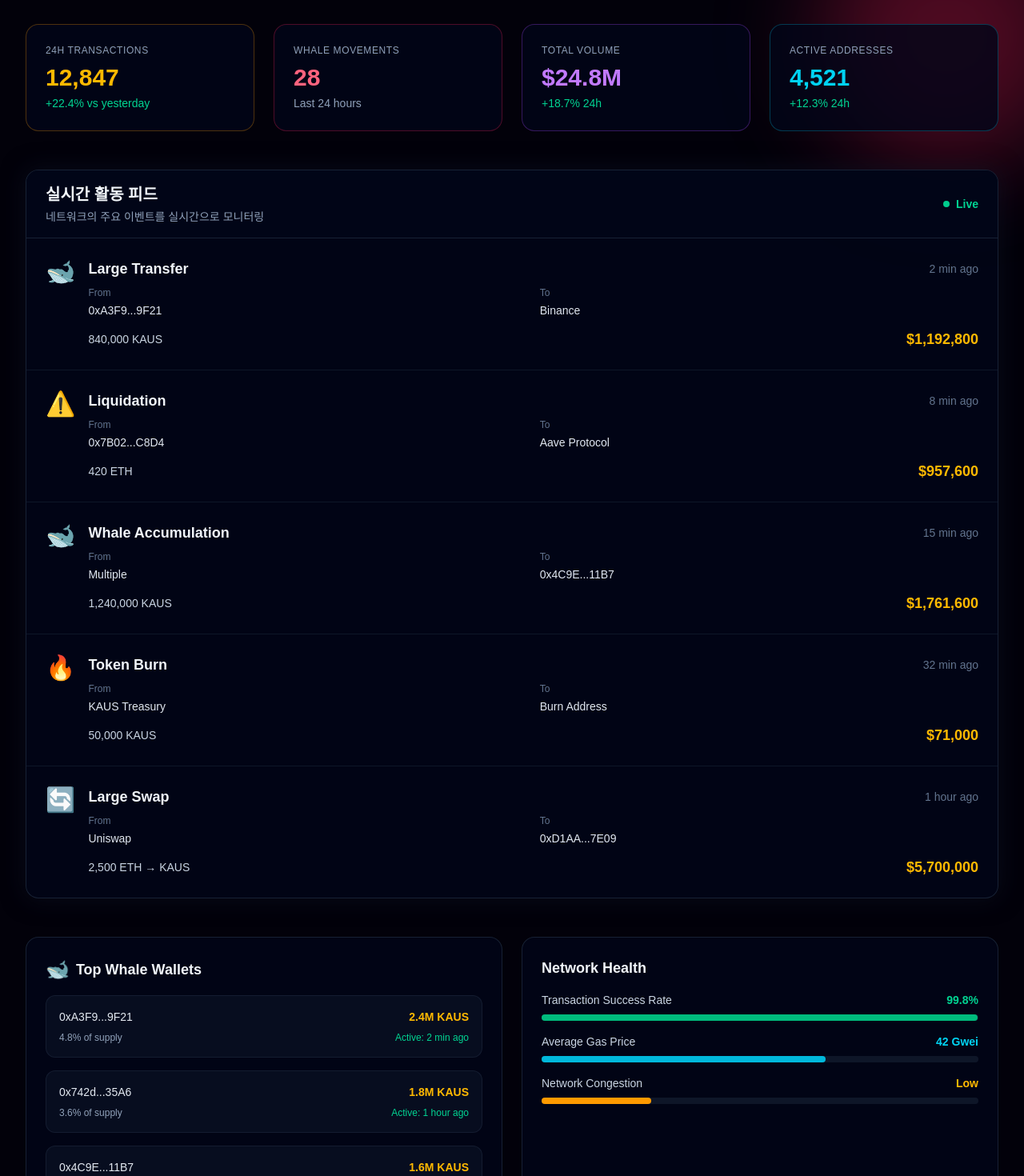
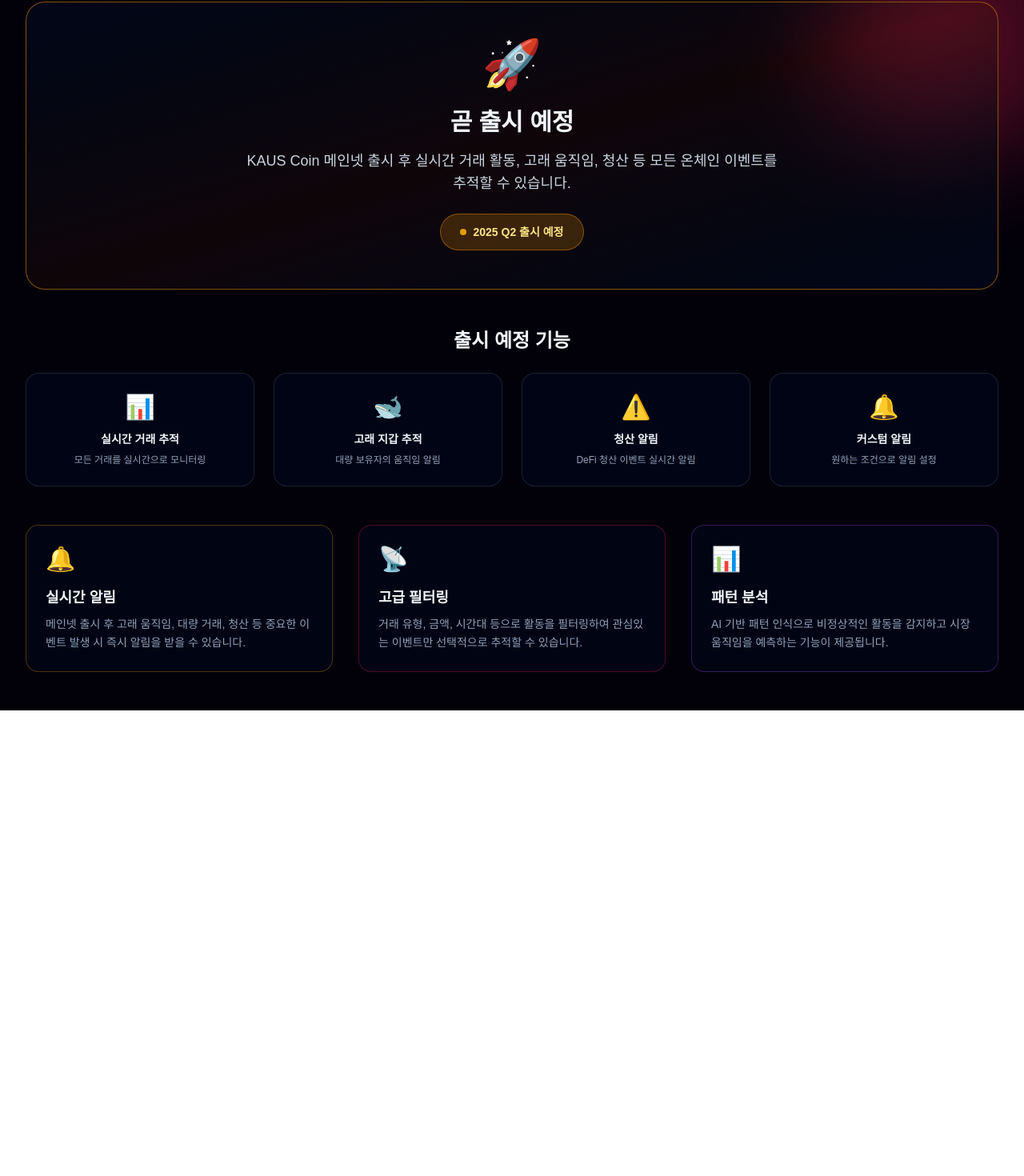
Before and after one commit to kongks5798-coder/coin-center, a Next.js app: page /activity in a window 1280 px wide. Shown: the part 307-1777 px from the top of the page at 80% size. After the commit the page ends 1195 px from the top, so only its background shows below. Built offline with nearby package versions, Linux system fonts and the light colour scheme.

Commit message:
Replace demo data with 'Coming Soon' messages on all feature pages

```diff
--- a/src/app/activity/page.tsx
+++ b/src/app/activity/page.tsx
@@ -1,20 +1,6 @@
 import Link from "next/link";
 
 export default function ActivityPage() {
-  const activities = [
-    { type: "whale", action: "Large Transfer", from: "0xA3F9...9F21", to: "Binance", amount: "840,000 KAUS", usd: "$1,192,800", time: "2 min ago", icon: "🐋" },
-    { type: "liquidation", action: "Liquidation", from: "0x7B02...C8D4", to: "Aave Protocol", amount: "420 ETH", usd: "$957,600", time: "8 min ago", icon: "⚠️" },
-    { type: "whale", action: "Whale Accumulation", from: "Multiple", to: "0x4C9E...11B7", amount: "1,240,000 KAUS", usd: "$1,761,600", time: "15 min ago", icon: "🐋" },
-    { type: "burn", action: "Token Burn", from: "KAUS Treasury", to: "Burn Address", amount: "50,000 KAUS", usd: "$71,000", time: "32 min ago", icon: "🔥" },
-    { type: "swap", action: "Large Swap", from: "Uniswap", to: "0xD1AA...7E09", amount: "2,500 ETH → KAUS", usd: "$5,700,000", time: "1 hour ago", icon: "🔄" },
-  ];
-
-  const whaleWallets = [
-    { address: "0xA3F9...9F21", balance: "2.4M KAUS", percentage: "4.8%", lastActive: "2 min ago" },
-    { address: "0x742d...35A6", balance: "1.8M KAUS", percentage: "3.6%", lastActive: "1 hour ago" },
-    { address: "0x4C9E...11B7", balance: "1.6M KAUS", percentage: "3.2%", lastActive: "15 min ago" },
-  ];
-
   return (
     <main className="relative min-h-screen overflow-hidden bg-[#02010a] text-slate-100">
       <div className="pointer-events-none absolute inset-0">
@@ -63,131 +49,46 @@
             Live Activity Feed
           </h1>
           <p className="text-lg text-slate-300 max-w-3xl mx-auto">
-            대량 전송, 청산, 고래 움직임을 실시간으로 추적합니다. 네트워크에서 발생하는 모든 주요 이벤트를 확인하세요.
+            실시간 네트워크 활동 추적 시스템입니다. KAUS 메인넷 출시와 함께 활성화됩니다.
           </p>
         </div>
 
-        {/* Activity Stats */}
-        <div className="grid grid-cols-1 md:grid-cols-4 gap-6 mb-12">
-          <div className="rounded-2xl border border-amber-500/30 bg-slate-950/80 p-6">
-            <p className="text-xs text-slate-400 uppercase tracking-wider mb-2">24h Transactions</p>
-            <p className="text-3xl font-bold text-amber-400">12,847</p>
-            <p className="text-sm text-emerald-400 mt-1">+22.4% vs yesterday</p>
-          </div>
-          <div className="rounded-2xl border border-rose-500/30 bg-slate-950/80 p-6">
-            <p className="text-xs text-slate-400 uppercase tracking-wider mb-2">Whale Movements</p>
-            <p className="text-3xl font-bold text-rose-400">28</p>
-            <p className="text-sm text-slate-400 mt-1">Last 24 hours</p>
-          </div>
-          <div className="rounded-2xl border border-purple-500/30 bg-slate-950/80 p-6">
-            <p className="text-xs text-slate-400 uppercase tracking-wider mb-2">Total Volume</p>
-            <p className="text-3xl font-bold text-purple-400">$24.8M</p>
-            <p className="text-sm text-emerald-400 mt-1">+18.7% 24h</p>
-          </div>
-          <div className="rounded-2xl border border-cyan-500/30 bg-slate-950/80 p-6">
-            <p className="text-xs text-slate-400 uppercase tracking-wider mb-2">Active Addresses</p>
-            <p className="text-3xl font-bold text-cyan-400">4,521</p>
-            <p className="text-sm text-emerald-400 mt-1">+12.3% 24h</p>
+        {/* Coming Soon Notice */}
+        <div className="mb-12 rounded-3xl border border-amber-500/50 bg-gradient-to-br from-slate-950 via-amber-950/20 to-slate-950 p-12 text-center">
+          <div className="text-6xl mb-6">🚀</div>
+          <h2 className="text-3xl font-bold text-slate-100 mb-4">곧 출시 예정</h2>
+          <p className="text-lg text-slate-300 mb-6 max-w-2xl mx-auto">
+            KAUS Coin 메인넷 출시 후 실시간 거래 활동, 고래 움직임, 청산 등 모든 온체인 이벤트를 추적할 수 있습니다.
+          </p>
+          <div className="inline-flex items-center gap-2 rounded-full bg-amber-500/20 border border-amber-500/40 px-6 py-3 text-sm font-semibold text-amber-200">
+            <span className="h-2 w-2 rounded-full bg-amber-400 animate-pulse"></span>
+            2025 Q2 출시 예정
           </div>
         </div>
 
-        {/* Live Activity Feed */}
-        <div className="rounded-2xl border border-slate-800/80 bg-slate-950/80 overflow-hidden shadow-[0_0_30px_rgba(15,23,42,0.5)] mb-12">
-          <div className="bg-slate-950/90 border-b border-slate-800/80 px-6 py-4 flex items-center justify-between">
-            <div>
-              <h2 className="text-xl font-semibold text-slate-100">실시간 활동 피드</h2>
-              <p className="text-sm text-slate-400 mt-1">네트워크의 주요 이벤트를 실시간으로 모니터링</p>
+        {/* Feature Preview */}
+        <div className="mb-12">
+          <h2 className="text-2xl font-bold text-slate-100 mb-6 text-center">출시 예정 기능</h2>
+          <div className="grid grid-cols-1 md:grid-cols-4 gap-6">
+            <div className="rounded-2xl border border-slate-800/80 bg-slate-950/80 p-6 text-center">
+              <div className="text-3xl mb-3">📊</div>
+              <p className="text-sm font-semibold text-slate-100 mb-2">실시간 거래 추적</p>
+              <p className="text-xs text-slate-400">모든 거래를 실시간으로 모니터링</p>
             </div>
-            <div className="flex items-center gap-2">
-              <span className="h-2 w-2 rounded-full bg-emerald-400 animate-pulse"></span>
-              <span className="text-sm text-emerald-400 font-semibold">Live</span>
+            <div className="rounded-2xl border border-slate-800/80 bg-slate-950/80 p-6 text-center">
+              <div className="text-3xl mb-3">🐋</div>
+              <p className="text-sm font-semibold text-slate-100 mb-2">고래 지갑 추적</p>
+              <p className="text-xs text-slate-400">대량 보유자의 움직임 알림</p>
             </div>
-          </div>
-
-          <div className="divide-y divide-slate-800/50">
-            {activities.map((activity, index) => (
-              <div key={index} className="p-6 hover:bg-slate-900/50 transition">
-                <div className="flex items-start gap-4">
-                  <div className="text-3xl">{activity.icon}</div>
-                  <div className="flex-1">
-                    <div className="flex items-center justify-between mb-2">
-                      <h3 className="text-lg font-semibold text-slate-100">{activity.action}</h3>
-                      <span className="text-sm text-slate-500">{activity.time}</span>
-                    </div>
-                    <div className="grid grid-cols-2 gap-4 mb-3">
-                      <div>
-                        <p className="text-xs text-slate-500 mb-1">From</p>
-                        <p className="font-mono text-sm text-slate-200">{activity.from}</p>
-                      </div>
-                      <div>
-                        <p className="text-xs text-slate-500 mb-1">To</p>
-                        <p className="font-mono text-sm text-slate-200">{activity.to}</p>
-                      </div>
-                    </div>
-                    <div className="flex items-center justify-between">
-                      <span className="font-mono text-sm text-slate-300">{activity.amount}</span>
-                      <span className="text-lg font-bold text-amber-400">{activity.usd}</span>
-                    </div>
-                  </div>
-                </div>
-              </div>
-            ))}
-          </div>
-        </div>
-
-        {/* Whale Tracker */}
-        <div className="grid md:grid-cols-2 gap-6 mb-12">
-          <div className="rounded-2xl border border-slate-800/80 bg-slate-950/80 p-6">
-            <h3 className="text-lg font-semibold text-slate-100 mb-4 flex items-center gap-2">
-              <span className="text-2xl">🐋</span>
-              Top Whale Wallets
-            </h3>
-            <div className="space-y-4">
-              {whaleWallets.map((wallet, index) => (
-                <div key={index} className="rounded-xl border border-slate-800/60 bg-slate-900/50 p-4">
-                  <div className="flex items-center justify-between mb-2">
-                    <span className="font-mono text-sm text-slate-200">{wallet.address}</span>
-                    <span className="text-sm font-semibold text-amber-400">{wallet.balance}</span>
-                  </div>
-                  <div className="flex items-center justify-between text-xs">
-                    <span className="text-slate-400">{wallet.percentage} of supply</span>
-                    <span className="text-emerald-400">Active: {wallet.lastActive}</span>
-                  </div>
-                </div>
-              ))}
+            <div className="rounded-2xl border border-slate-800/80 bg-slate-950/80 p-6 text-center">
+              <div className="text-3xl mb-3">⚠️</div>
+              <p className="text-sm font-semibold text-slate-100 mb-2">청산 알림</p>
+              <p className="text-xs text-slate-400">DeFi 청산 이벤트 실시간 알림</p>
             </div>
-          </div>
-
-          <div className="rounded-2xl border border-slate-800/80 bg-slate-950/80 p-6">
-            <h3 className="text-lg font-semibold text-slate-100 mb-4">Network Health</h3>
-            <div className="space-y-4">
-              <div>
-                <div className="flex items-center justify-between mb-2">
-                  <span className="text-sm text-slate-300">Transaction Success Rate</span>
-                  <span className="text-sm font-semibold text-emerald-400">99.8%</span>
-                </div>
-                <div className="bg-slate-800/50 rounded-full h-2">
-                  <div className="bg-emerald-500 h-full rounded-full" style={{ width: '99.8%' }} />
-                </div>
-              </div>
-              <div>
-                <div className="flex items-center justify-between mb-2">
-                  <span className="text-sm text-slate-300">Average Gas Price</span>
-                  <span className="text-sm font-semibold text-cyan-400">42 Gwei</span>
-                </div>
-                <div className="bg-slate-800/50 rounded-full h-2">
-                  <div className="bg-cyan-500 h-full rounded-full" style={{ width: '65%' }} />
-                </div>
-              </div>
-              <div>
-                <div className="flex items-center justify-between mb-2">
-                  <span className="text-sm text-slate-300">Network Congestion</span>
-                  <span className="text-sm font-semibold text-amber-400">Low</span>
-                </div>
-                <div className="bg-slate-800/50 rounded-full h-2">
-                  <div className="bg-amber-500 h-full rounded-full" style={{ width: '25%' }} />
-                </div>
-              </div>
+            <div className="rounded-2xl border border-slate-800/80 bg-slate-950/80 p-6 text-center">
+              <div className="text-3xl mb-3">🔔</div>
+              <p className="text-sm font-semibold text-slate-100 mb-2">커스텀 알림</p>
+              <p className="text-xs text-slate-400">원하는 조건으로 알림 설정</p>
             </div>
           </div>
         </div>
@@ -198,21 +99,21 @@
             <div className="text-3xl mb-4">🔔</div>
             <h3 className="text-lg font-semibold text-slate-100 mb-2">실시간 알림</h3>
             <p className="text-sm text-slate-400 leading-relaxed">
-              고래 움직임, 대량 거래, 청산 등 중요한 이벤트 발생 시 즉시 알림을 받습니다. 커스터마이징 가능한 알림 설정.
+              메인넷 출시 후 고래 움직임, 대량 거래, 청산 등 중요한 이벤트 발생 시 즉시 알림을 받을 수 있습니다.
             </p>
           </div>
           <div className="rounded-2xl border border-rose-500/30 bg-slate-950/70 p-6">
             <div className="text-3xl mb-4">📡</div>
             <h3 className="text-lg font-semibold text-slate-100 mb-2">고급 필터링</h3>
             <p className="text-sm text-slate-400 leading-relaxed">
-              거래 유형, 금액, 시간대 등으로 활동을 필터링합니다. 관심있는 이벤트만 선택적으로 추적 가능.
+              거래 유형, 금액, 시간대 등으로 활동을 필터링하여 관심있는 이벤트만 선택적으로 추적할 수 있습니다.
             </p>
           </div>
           <div className="rounded-2xl border border-purple-500/30 bg-slate-950/70 p-6">
             <div className="text-3xl mb-4">📊</div>
             <h3 className="text-lg font-semibold text-slate-100 mb-2">패턴 분석</h3>
             <p className="text-sm text-slate-400 leading-relaxed">
-              AI 기반 패턴 인식으로 비정상적인 활동을 감지합니다. 시장 움직임을 예측하고 리스크를 관리하세요.
+              AI 기반 패턴 인식으로 비정상적인 활동을 감지하고 시장 움직임을 예측하는 기능이 제공됩니다.
             </p>
           </div>
         </div>
--- a/src/app/market/page.tsx
+++ b/src/app/market/page.tsx
@@ -60,8 +60,21 @@
             Live Market Radar
           </h1>
           <p className="text-lg text-slate-300 max-w-3xl mx-auto">
-            실시간 암호화폐 시장 데이터를 한눈에 확인하세요. 가격, 거래량, 변동성을 실시간으로 추적합니다.
+            실시간 거래 데이터를 제공할 예정입니다. KAUS 메인넷 출시와 함께 활성화됩니다.
           </p>
+        </div>
+
+        {/* Coming Soon Notice */}
+        <div className="mb-12 rounded-3xl border border-purple-500/50 bg-gradient-to-br from-slate-950 via-purple-950/20 to-slate-950 p-12 text-center">
+          <div className="text-6xl mb-6">📊</div>
+          <h2 className="text-3xl font-bold text-slate-100 mb-4">거래소 통합 준비 중</h2>
+          <p className="text-lg text-slate-300 mb-6 max-w-2xl mx-auto">
+            KAUS Coin이 주요 거래소에 상장되면 실시간 가격, 차트, 오더북 데이터를 제공합니다.
+          </p>
+          <div className="inline-flex items-center gap-2 rounded-full bg-purple-500/20 border border-purple-500/40 px-6 py-3 text-sm font-semibold text-purple-200">
+            <span className="h-2 w-2 rounded-full bg-purple-400 animate-pulse"></span>
+            2025 Q2 출시 예정
+          </div>
         </div>
 
         {/* Market Overview Cards */}
```
Also changed, not shown: src/app/governance/page.tsx (+14 -1 lines), src/app/treasury/page.tsx (+14 -1 lines), src/app/wallets/page.tsx (+14 -1 lines), src/app/yield/page.tsx (+14 -1 lines).
